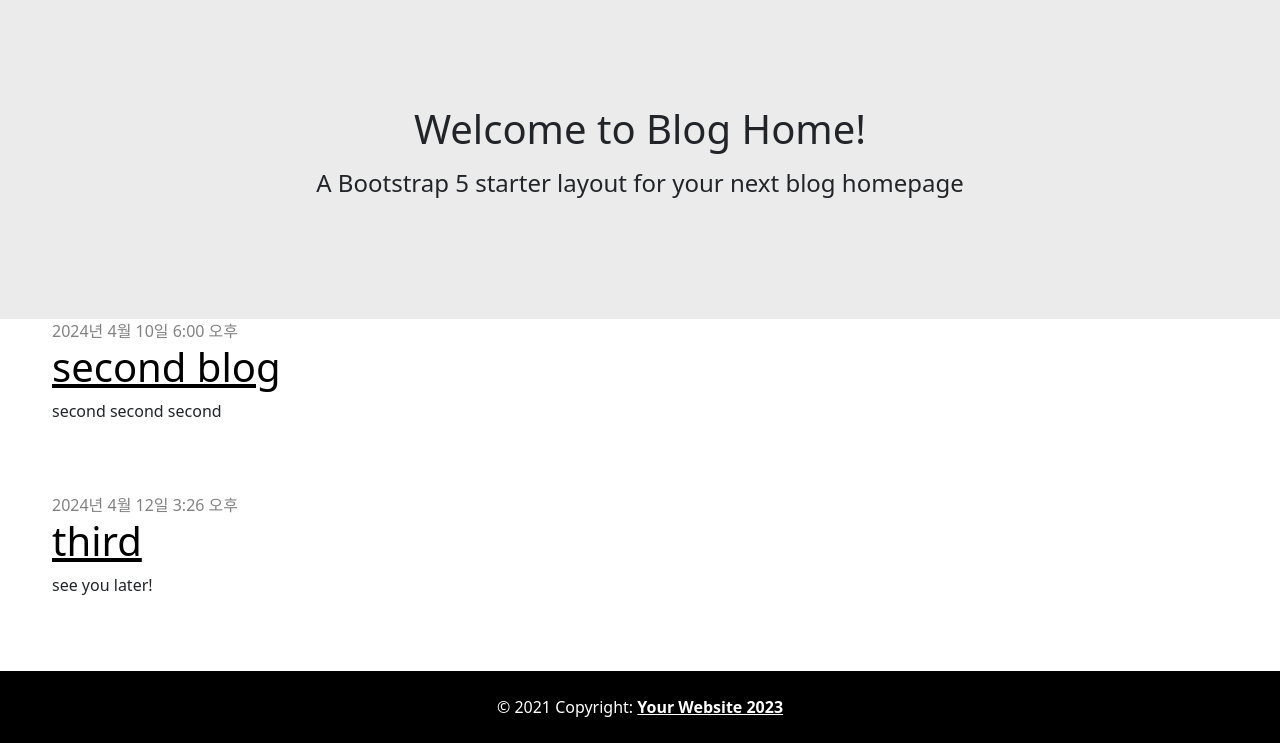
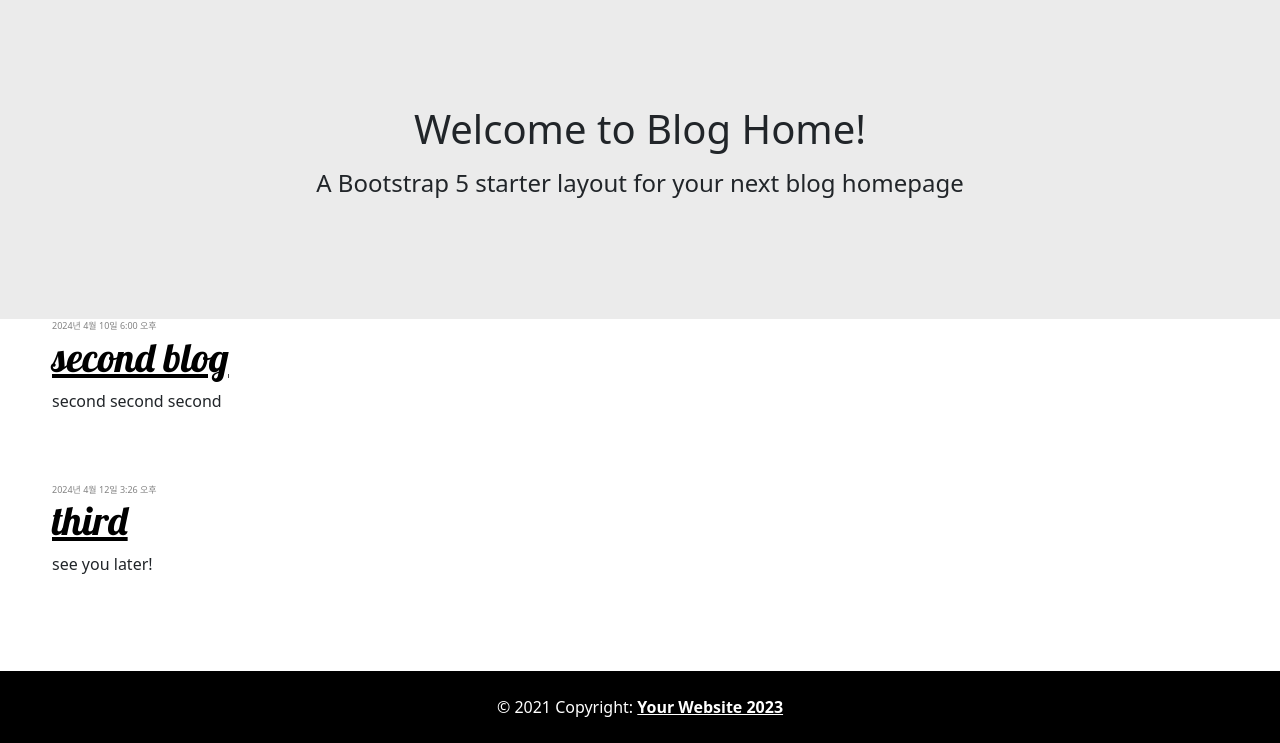
Before and after one commit to eunjinnnn/blog, a Django app: page / in a window 1280 px wide. Shown: the part 57-800 px from the top of the page. Run offline with Django 5.2, Linux system fonts and the light colour scheme; data comes from the database, SQL or seed files in the repository.

Commit message:
change blog title's font

```diff
--- a/mysite/blog/static/css/blog.css
+++ b/mysite/blog/static/css/blog.css
@@ -14,12 +14,13 @@
     margin-left: 40px;
 }
 
-.post-title h1 {
+.post-title {
     font-family: 'Lobster', cursive;
 }
 
 .date {
     color: #828282;
+    font-size: xx-small;
 }
 
 .save {
--- a/mysite/blog/templates/blog/post_detail.html
+++ b/mysite/blog/templates/blog/post_detail.html
@@ -7,7 +7,7 @@
                 {{ post.published_date }}
             </div>
         {% endif %}
-        <h1 class = 'post-title'>{{ post.title }}</h1>
+        <h1 class = 'post-title' style="font-family: 'Lobster';">{{ post.title }}</h1>
         <p>{{ post.text|linebreaksbr }}</p>
     </div>
 {% endblock %}
--- a/mysite/blog/templates/blog/post_list.html
+++ b/mysite/blog/templates/blog/post_list.html
@@ -6,7 +6,7 @@
             <div class="date">
                 {{ post.published_date }}
             </div>
-            <h1 class = 'post-title'><a href="{% url 'post_detail' pk=post.pk %}">{{ post.title }}</a></h1>
+            <h1 class = 'post-title'><a href="{% url 'post_detail' pk=post.pk %}" style="font-family: 'Lobster';">{{ post.title }}</a></h1>
             <p>{{ post.text|linebreaksbr }}</p>
         </div>
     {% endfor %}
```
